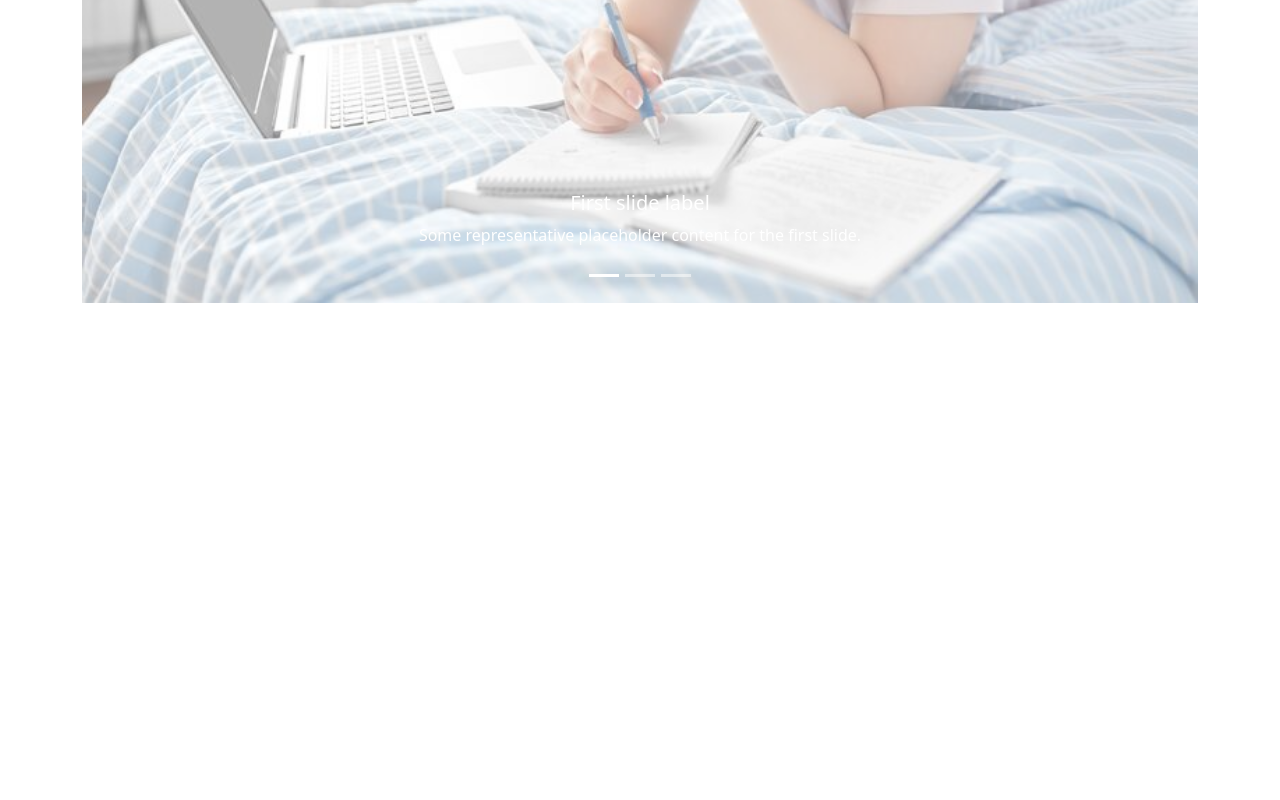
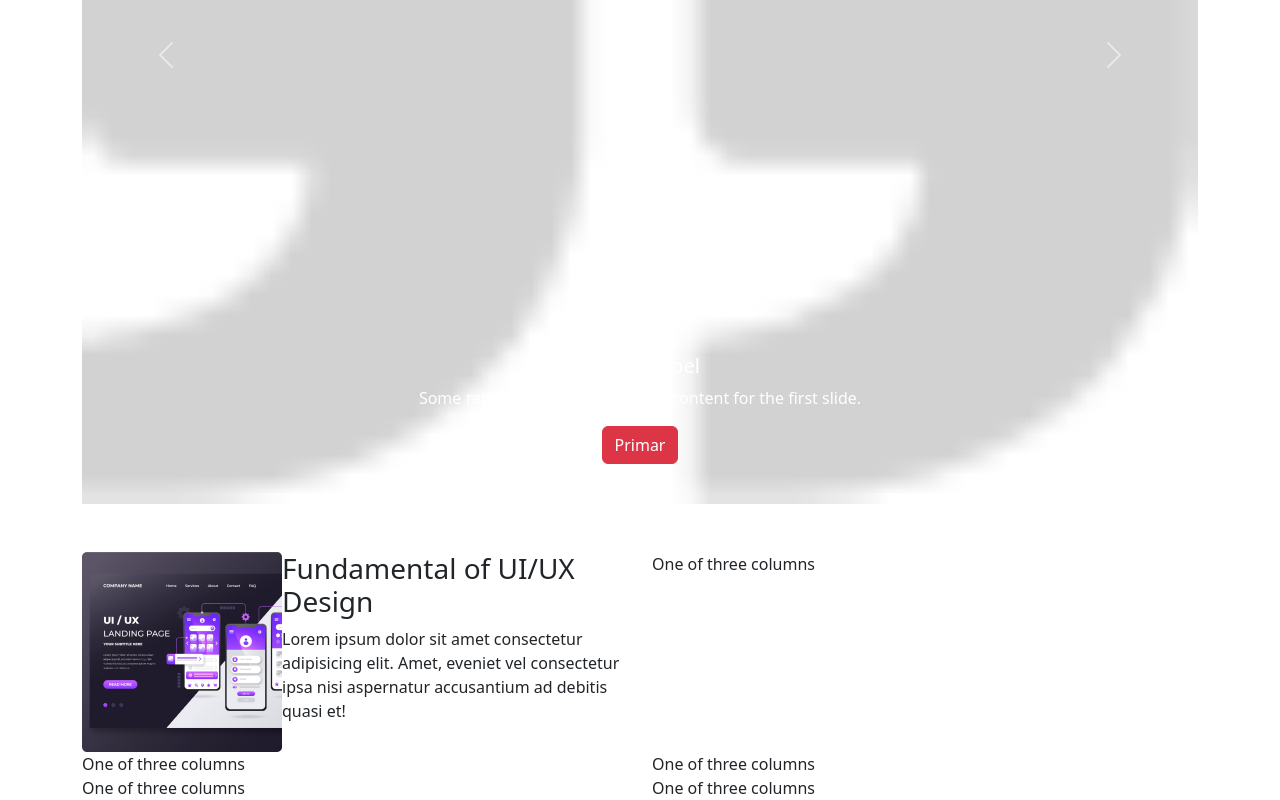
Before and after one commit to Fatema04/project-elearn, a plain HTML site: page index.html in a window 1280 px wide. Shown: the part 523-1323 px from the top of the page. Before the commit the page ends 826 px from the top, so only its background shows below. Drawn offline with nearby package versions, Linux system fonts and the light colour scheme.

Commit message:
half of course  done

```diff
--- a/index.html
+++ b/index.html
@@ -56,23 +56,18 @@
         <!--End of navsection-->
 
         <!--Start of bannersection-->
-        <section class="container">
+        <section class="container my-5">
 
             <div id="carouselExampleCaptions" class="carousel slide" data-bs-ride="false">
-                <div class="carousel-indicators">
-                    <button type="button" data-bs-target="#carouselExampleCaptions" data-bs-slide-to="0" class="active"
-                        aria-current="true" aria-label="Slide 1"></button>
-                    <button type="button" data-bs-target="#carouselExampleCaptions" data-bs-slide-to="1"
-                        aria-label="Slide 2"></button>
-                    <button type="button" data-bs-target="#carouselExampleCaptions" data-bs-slide-to="2"
-                        aria-label="Slide 3"></button>
-                </div>
+
+
                 <div class="carousel-inner">
                     <div class="carousel-item active">
-                        <img src="images/banner.jpg " class="d-block w-100 opacity-50" alt="...">
+                        <img src="images/comma.png " class="d-block w-100 " alt="...">
                         <div class="carousel-caption d-none d-md-block">
-                            <h5>First slide label</h5>
+                            <h5>First de label</h5>
                             <p>Some representative placeholder content for the first slide.</p>
+                            <button type="button" class="btn btn-danger">Primar</button>
                         </div>
                     </div>
                     <div class="carousel-item">
@@ -87,8 +82,13 @@
                         <div class="carousel-caption d-none d-md-block">
                             <h5>Third slide label</h5>
                             <p>Some representative placeholder content for the third slide.</p>
+
                         </div>
+
+
+
                     </div>
+
                 </div>
                 <button class="carousel-control-prev" type="button" data-bs-target="#carouselExampleCaptions"
                     data-bs-slide="prev">
@@ -102,14 +102,53 @@
                 </button>
             </div>
         </section>
+    </header>
+    <main>
+        <section>
+            <div class="container ">
+                <div class="row align-items-start">
+                    <div class="col">
+
+                        <div class="d-flex">
+                            <img src="images/course/course-1.png" alt="">
+                            <div>
+                                <h3>Fundamental of UI/UX Design</h3>
+                                <p>Lorem ipsum dolor sit amet consectetur adipisicing elit. Amet, eveniet vel
+                                    consectetur
+                                    ipsa nisi aspernatur accusantium ad debitis quasi et!</p>
+                            </div>
+                        </div>
 
 
 
+                    </div>
+                    <div class="col">
+                        One of three columns
+                    </div>
+                </div>
 
 
+                <div class="row align-items-center">
+                    <div class="col">
+                        One of three columns
+                    </div>
+                    <div class="col">
+                        One of three columns
+                    </div>
+                </div>
 
+                <div class="row align-items-end">
+                    <div class="col">
+                        One of three columns
+                    </div>
+                    <div class="col">
+                        One of three columns
+                    </div>
+                </div>
+            </div>
 
-    </header>
+        </section>
+    </main>
 
 
     <script src="https://cdn.jsdelivr.net/npm/bootstrap@5.2.0/dist/js/bootstrap.bundle.min.js"
```
